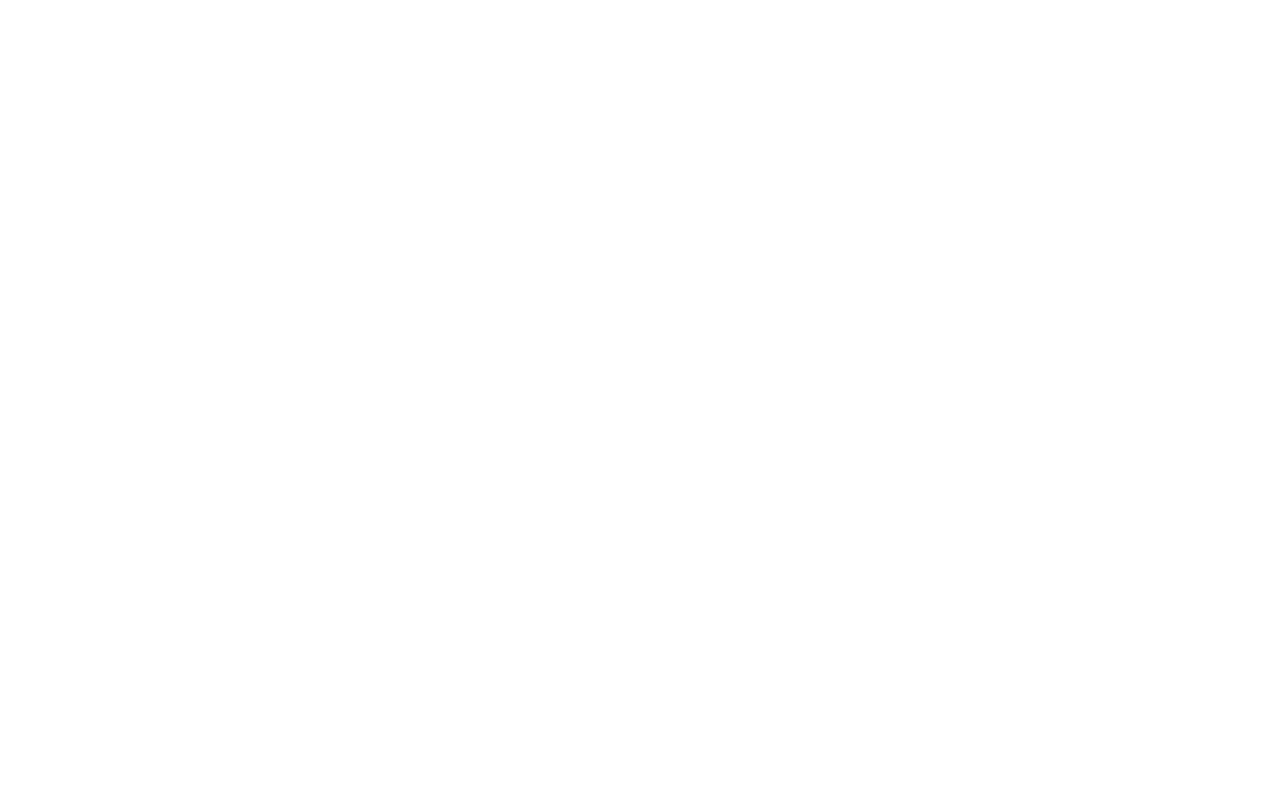
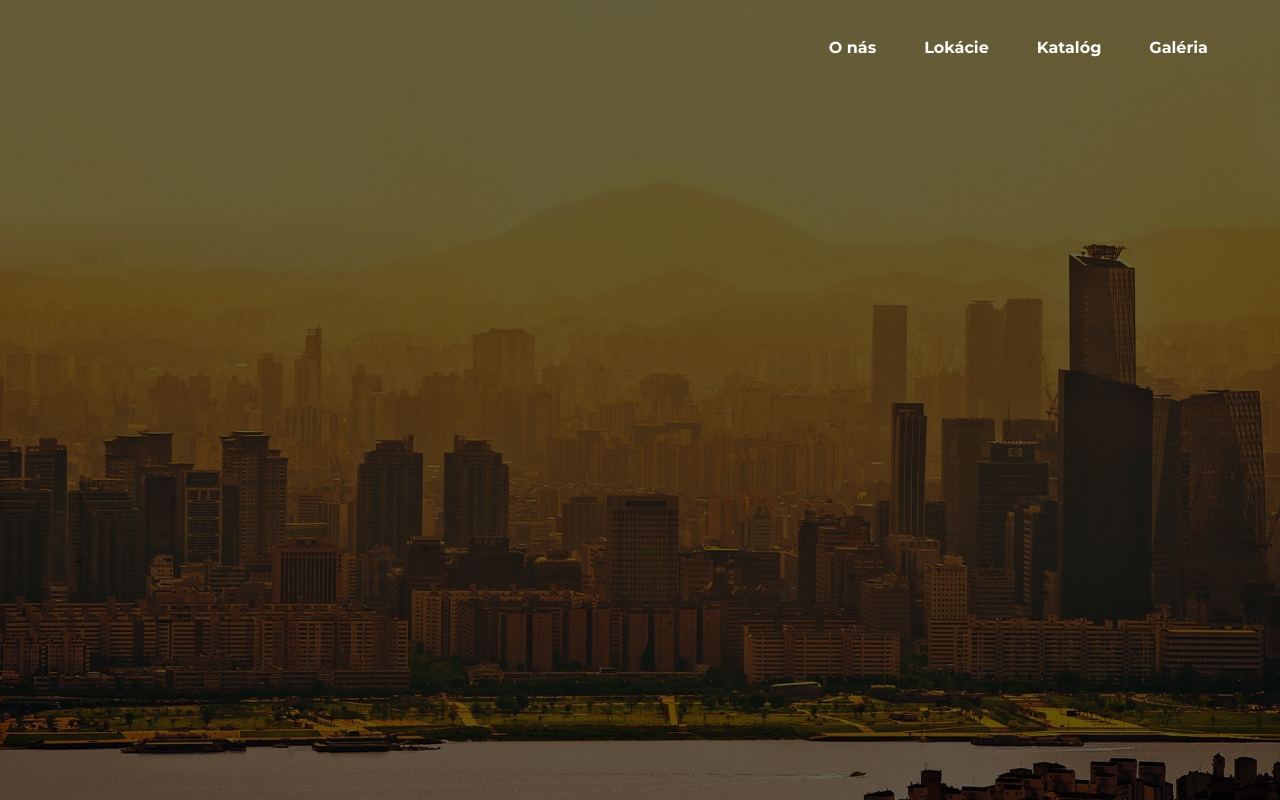
Before and after one commit to mxrshall/E-Travel-static, a React (Vite) app: page /info in a window 1280 px wide. Before the commit this address had no page. Built offline with nearby package versions, Linux system fonts and the light colour scheme.

Commit message:
Pridanie noveho komponentu Info

```diff
--- a/src/App.jsx
+++ b/src/App.jsx
@@ -1,5 +1,6 @@
 import Homepage from "./Stranky/Homepage";
 import Lokacie from "./Stranky/Lokacie";
+import Info from "./Stranky/Info";
 import { BrowserRouter, Route, Routes } from "react-router-dom";
 
 function App() {
@@ -9,6 +10,7 @@ function App() {
         <Route index element={<Homepage />} />
         <Route path="/home" element={<Homepage />} />
         <Route path="/lokacie" element={<Lokacie />} />
+        <Route path="/info" element={<Info />} />
       </Routes>
     </BrowserRouter>
   );
--- a/src/Lokacia/LokaciaComponents/LokaciaButton.jsx
+++ b/src/Lokacia/LokaciaComponents/LokaciaButton.jsx
@@ -4,7 +4,7 @@ function LokaciaButton() {
 
     return (
         <div className="w-full flex pt-[3%]">
-            <Button text="Zistiť viac"/>
+            <Button text="Zistiť viac" link="info"/>
             <Button text="Prejsť na katalóg"/>
         </div>
     )
--- /dev/null
+++ b/src/Stranky/Info.jsx
@@ -0,0 +1,17 @@
+import Navbar from "../Navbar/Navbar"
+import header1 from "../images/header/header1.jpg"
+
+function Info() {
+
+    return (
+        <>
+            <Navbar/>
+            <div className="w-9/12 h-[100vh] pt-[12%] pl-[5%] flex flex-col absolute z-10">
+            </div>
+            <div className="w-full h-[100vh] bg-black opacity-60 absolute"></div>
+            <div className="w-full h-[100vh] bg-cover bg-center" style={{ backgroundImage: `url(${header1})`}}></div>
+        </>
+    )
+  }
+
+  export default Info
```
